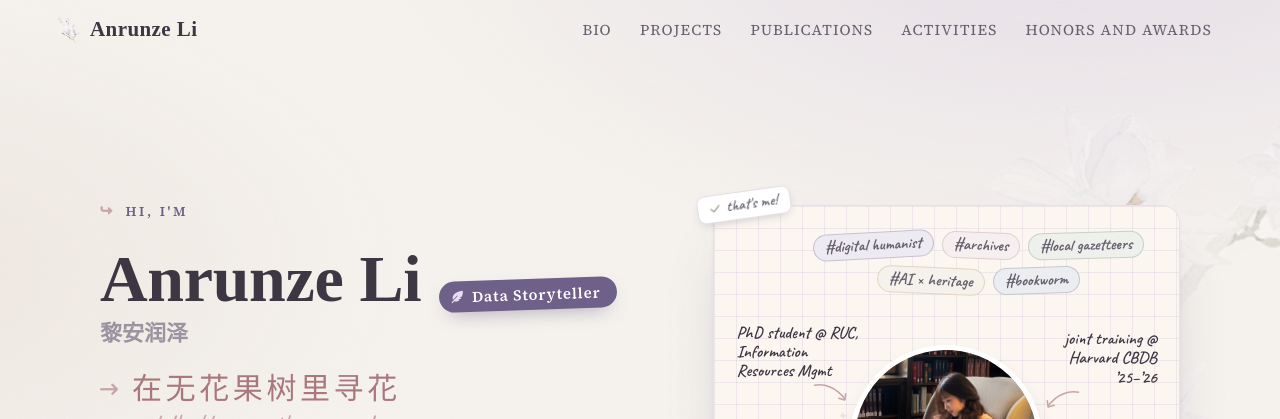
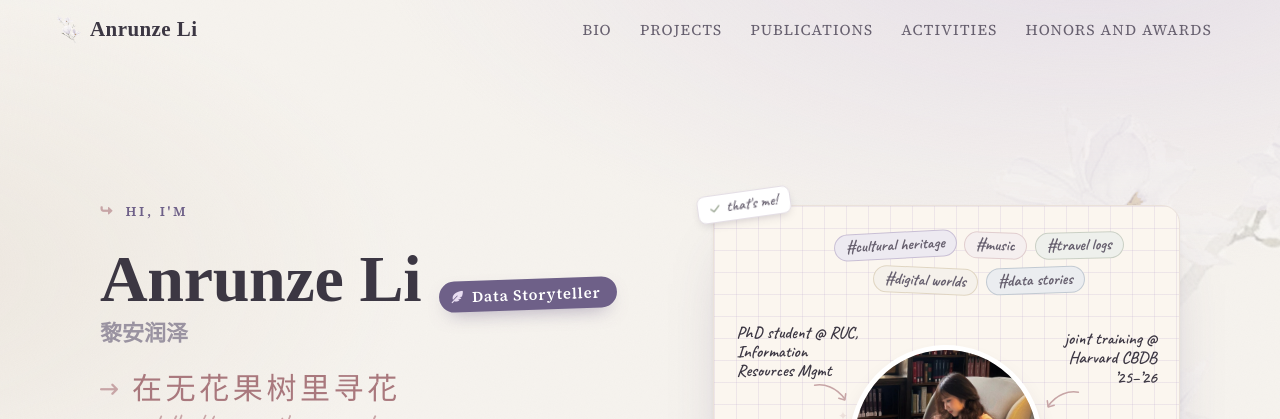
Before and after one commit to li-anrunze/li-anrunze.github.io, a Jekyll site: the page built from _pages/about.html, in a window 1280 px wide and 900 px high. Shown: the top 419 px of the window. Built offline with Jekyll 4.4.1, drawn with Linux system fonts in a browser that asks for light colours; some web fonts are replaced.

Commit message:
Photo card tags from the profile article; rename CDH 2024 photo so browsers fetch it fresh
Co-Authored-By: Claude Opus 5.5 <noreply@anthropic.com>

```diff
--- a/_pages/about.html
+++ b/_pages/about.html
@@ -52,11 +52,11 @@ redirect_from:
 
       <div class="meet__paper">
         <ul class="meet__tags" aria-label="Tags">
-          <li class="mt mt--lilac">#digital humanist</li>
-          <li class="mt mt--rose">#archives</li>
-          <li class="mt mt--sage">#local gazetteers</li>
-          <li class="mt mt--ochre">#AI × heritage</li>
-          <li class="mt mt--slate">#bookworm</li>
+          <li class="mt mt--lilac">#cultural heritage</li>
+          <li class="mt mt--rose">#music</li>
+          <li class="mt mt--sage">#travel logs</li>
+          <li class="mt mt--ochre">#digital worlds</li>
+          <li class="mt mt--slate">#data stories</li>
         </ul>
 
         <div class="meet__stage">
@@ -352,7 +352,7 @@ redirect_from:
       </article>
 
       <article class="act t-conf reveal" data-type="conf">
-        <div class="act__media" data-zoom data-caption="2024 Chinese Digital Humanities Conference"><img loading="lazy" src="{{ '/images/news/CDH2024.jpg' | relative_url }}" alt="2024 Chinese Digital Humanities Conference"></div>
+        <div class="act__media" data-zoom data-caption="2024 Chinese Digital Humanities Conference"><img loading="lazy" src="{{ '/images/news/CDH2024-talk.jpg' | relative_url }}" alt="2024 Chinese Digital Humanities Conference"></div>
         <div class="act__body">
           <div class="act__top"><span class="act__type">Conference</span><span class="act__date">2024.11</span></div>
           <h3 class="act__title">2024 Chinese Digital Humanities Conference <span class="zh">(“文理融通：AGI 时代的数字人文”学术研讨会暨第六届中国数字人文年会)</span></h3>
```
Also changed, not shown: images/news/CDH2024-talk.jpg (renamed from images/news/CDH2024.jpg).
